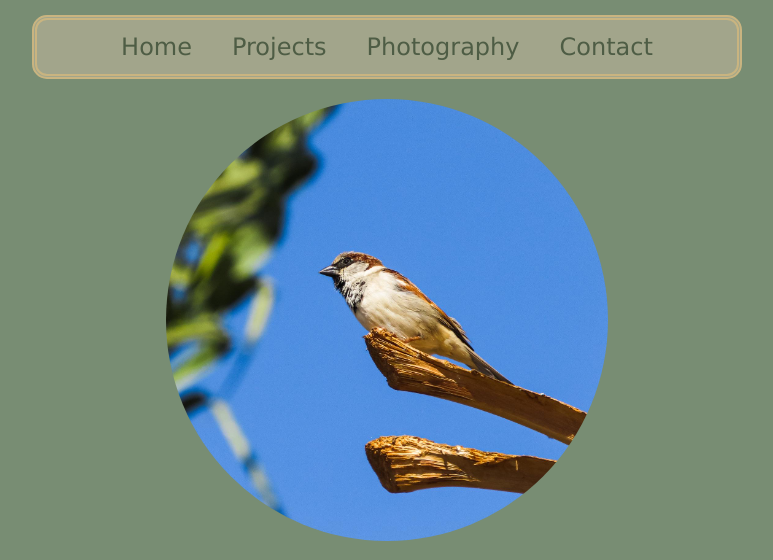
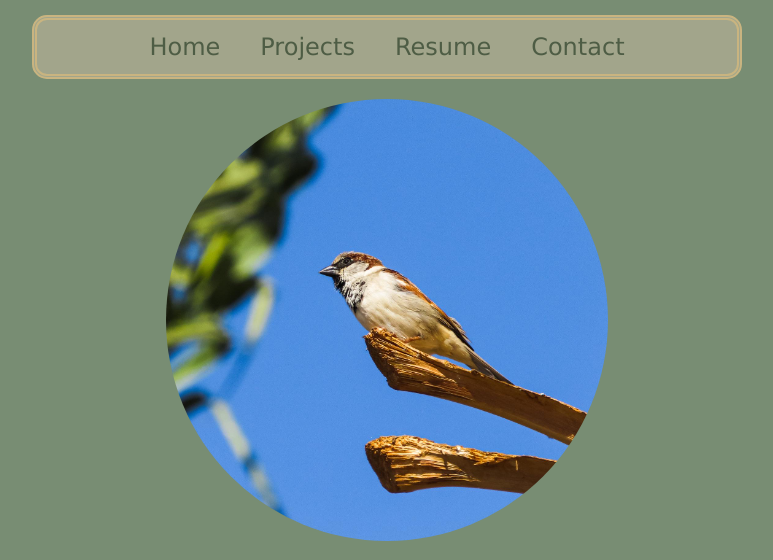
Before and after one commit to AA-Ibrahim/alaaIbrahim, a plain HTML site: page index.html in a window 1280 px wide. Shown: the top 560 px of the page, without its empty margins (253-1026 px from the left). Drawn offline with Linux system fonts and the light colour scheme.

Commit message:
clean-up

```diff
--- a/index.html
+++ b/index.html
@@ -12,7 +12,7 @@
         <div id="nav-bar">
             <a href="index.html" class="nav">Home</a>
             <a href="projects.html" class="nav">Projects</a>
-            <a href="photography.html" class="nav">Photography</a>
+            <a href="Resume.html" class="nav">Resume</a>
             <a href="contact.html" class="nav">Contact</a>
         </div>
 
```
